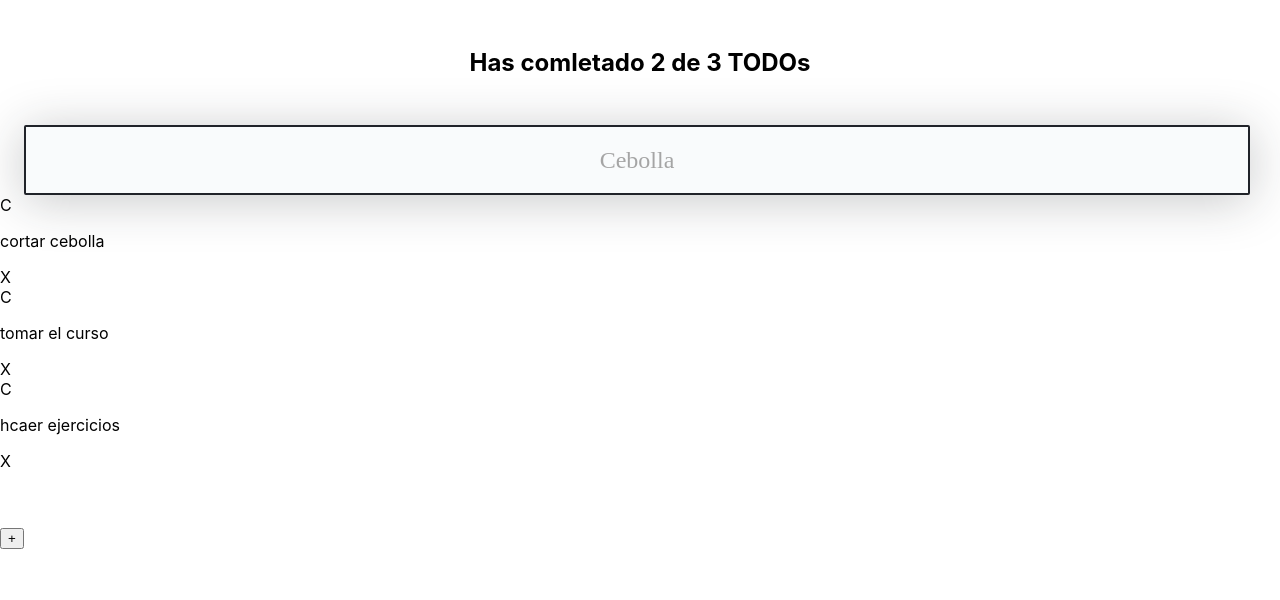
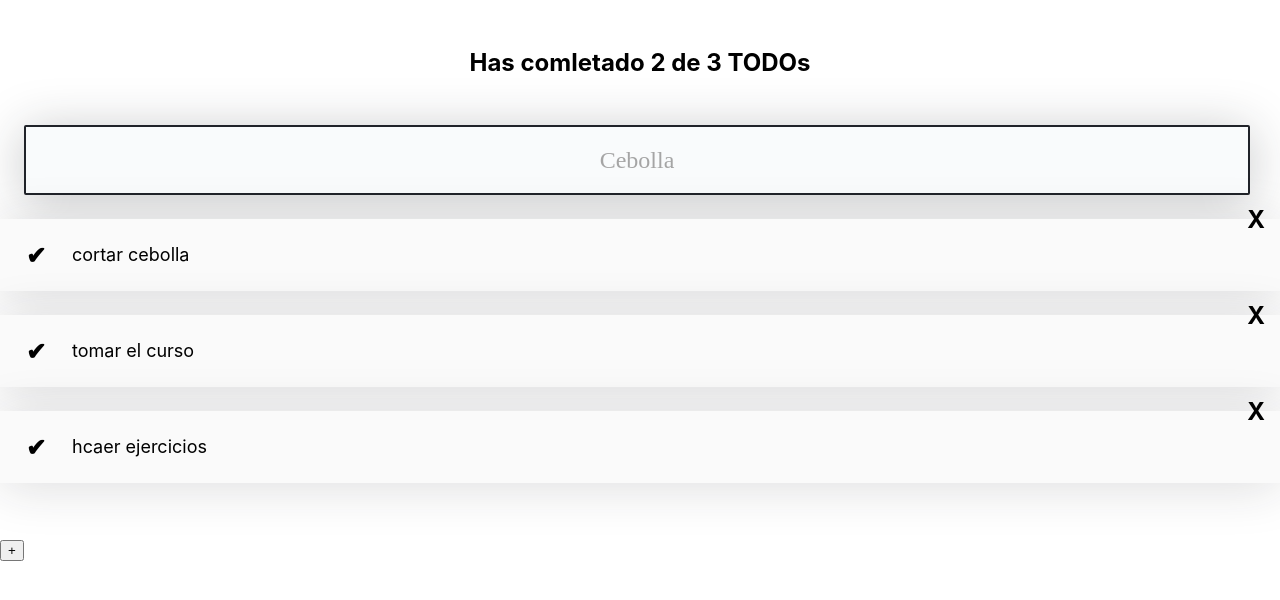
Before and after one commit to mariokarajallo/introduccion-react, a React (Create React App) app: page / in a window 1280 px wide. Shown: the top 600 px of the page. Built offline with nearby package versions, Linux system fonts and the light colour scheme.

Commit message:
create style TodoItem.css

```diff
--- a/src/App.js
+++ b/src/App.js
@@ -7,7 +7,7 @@
 // import './App.css';
 // lista falsa de TODOs
 const todos = [
-  { text: "cortar cebolla", completed: false },
+  { text: "cortar cebolla", completed: true },
   { text: "tomar el curso", completed: false },
   { text: "hcaer ejercicios", completed: false },
 ];
--- /dev/null
+++ b/src/TodoItem.css
@@ -0,0 +1,49 @@
+.TodoItem {
+    background-color: #FAFAFA;
+    position: relative;
+    display: flex;
+    justify-content: center;
+    align-items: center;
+    margin-top: 24px;
+    box-shadow: 0px 5px 50px rgba(32, 35, 41, 0.15);
+  }
+
+  .TodoItem-p {
+    margin: 24px 0 24px 24px;
+    width: calc(100% - 120px);
+    font-size: 18px;
+    line-height: 24px;
+    font-weight: 400;
+  }
+  .TodoItem-p--complete {
+    text-decoration: line-through;
+  }
+
+  .Icon {
+    cursor: pointer;
+    display: flex;
+    justify-content: center;
+    align-items: center;
+    height: 48px;
+    width: 48px;
+    font-size: 24px;
+    font-weight: bold;
+    /* background-color: #CCC; */
+  }
+
+  .Icon-check {
+    position: absolute;
+    left: 12px;
+  }
+  .Icon-check--active {
+    color: #4caf50;
+  }
+
+  .Icon-delete {
+    position: absolute;
+    top: -24px;
+    right: 0;
+  }
+  .Icon-delete:hover {
+    color: red;
+  }
--- a/src/TodoItem.jsx
+++ b/src/TodoItem.jsx
@@ -1,11 +1,19 @@
 import React from "react";
-
+import "./TodoItem.css";
 function TodoItem(props) {
   return (
-    <li>
-      <span>C</span>
-      <p>{props.text}</p>
-      <span>X</span>
+    <li className="TodoItem">
+      <span
+        className={`Icon Icon-check ${
+          props.completed && "Ico-check--activate"
+        }`}
+      >
+        ✔
+      </span>
+      <p className={`TodoItem-p ${props.completed && "TodoItem-p--complete"}`}>
+        {props.text}
+      </p>
+      <span className={`Icon Icon-delete`}>X</span>
     </li>
   );
 }
```
